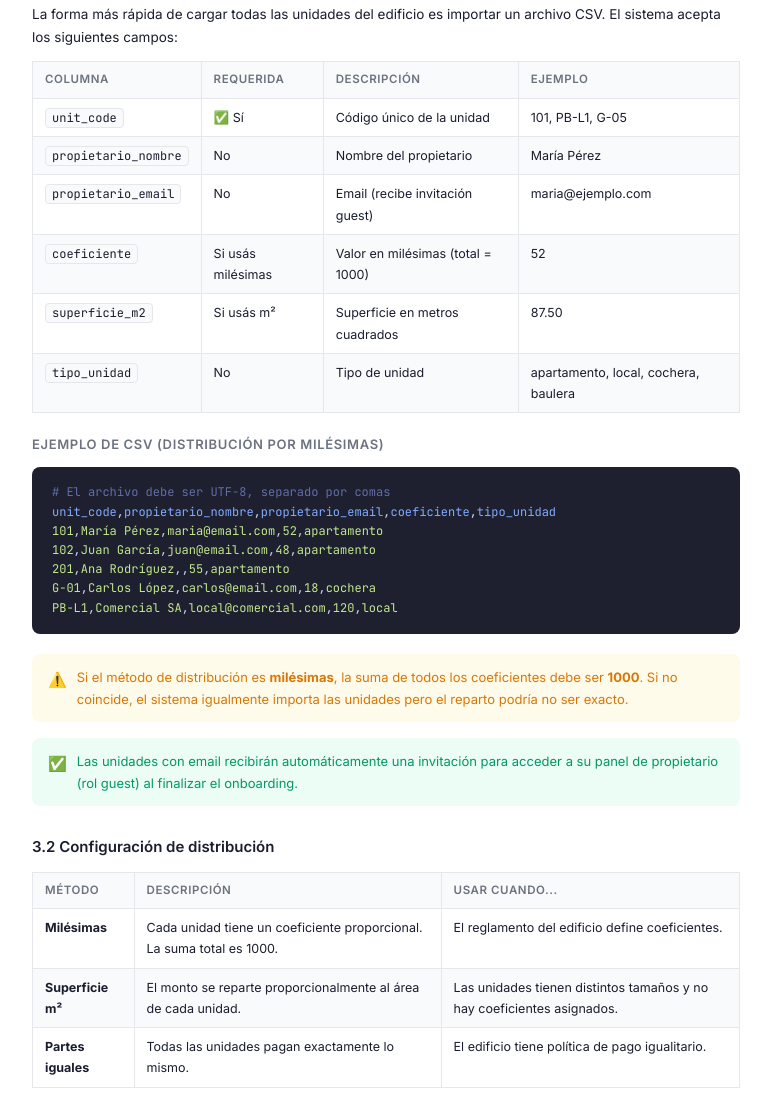
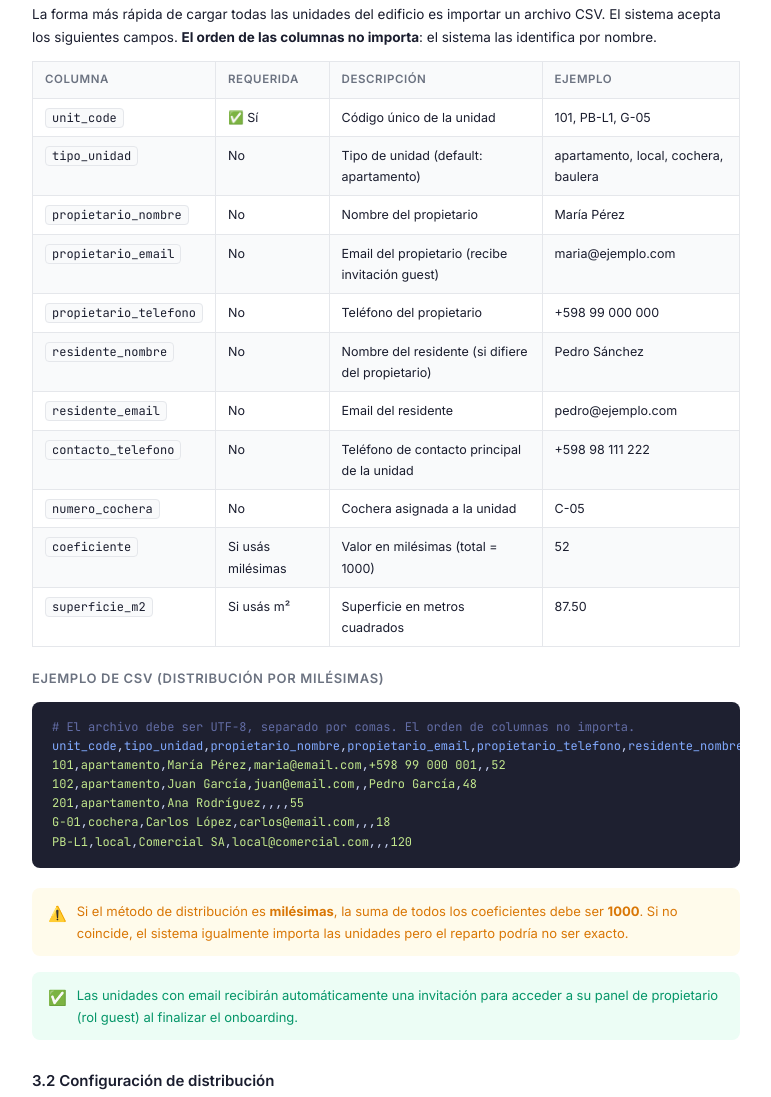
Before and after one commit to martinsosa86/elencargado-docs, a plain HTML site: page index.html in a window 1280 px wide. Shown: the part 3445-4542 px from the top of the page, without its empty margins (254-1025 px from the left). Drawn offline with Linux system fonts and the light colour scheme.

Commit message:
docs: update units and vendors CSV import documentation
Units: add missing columns (propietario_telefono, residente_email,
contacto_telefono, numero_cochera), clarify column order doesn't matter.
Vendors: add full column table; note providers are shared across all
buildings of the administradora.

Co-Authored-By: Claude Sonnet 4.6 <noreply@anthropic.com>

```diff
--- a/index.html
+++ b/index.html
@@ -495,7 +495,8 @@
 
   <p>
     La forma más rápida de cargar todas las unidades del edificio es importar un archivo CSV.
-    El sistema acepta los siguientes campos:
+    El sistema acepta los siguientes campos. <strong>El orden de las columnas no importa</strong>:
+    el sistema las identifica por nombre.
   </p>
 
   <table>
@@ -504,22 +505,27 @@
     </thead>
     <tbody>
       <tr><td><code>unit_code</code></td><td>✅ Sí</td><td>Código único de la unidad</td><td>101, PB-L1, G-05</td></tr>
+      <tr><td><code>tipo_unidad</code></td><td>No</td><td>Tipo de unidad (default: apartamento)</td><td>apartamento, local, cochera, baulera</td></tr>
       <tr><td><code>propietario_nombre</code></td><td>No</td><td>Nombre del propietario</td><td>María Pérez</td></tr>
-      <tr><td><code>propietario_email</code></td><td>No</td><td>Email (recibe invitación guest)</td><td>maria@ejemplo.com</td></tr>
+      <tr><td><code>propietario_email</code></td><td>No</td><td>Email del propietario (recibe invitación guest)</td><td>maria@ejemplo.com</td></tr>
+      <tr><td><code>propietario_telefono</code></td><td>No</td><td>Teléfono del propietario</td><td>+598 99 000 000</td></tr>
+      <tr><td><code>residente_nombre</code></td><td>No</td><td>Nombre del residente (si difiere del propietario)</td><td>Pedro Sánchez</td></tr>
+      <tr><td><code>residente_email</code></td><td>No</td><td>Email del residente</td><td>pedro@ejemplo.com</td></tr>
+      <tr><td><code>contacto_telefono</code></td><td>No</td><td>Teléfono de contacto principal de la unidad</td><td>+598 98 111 222</td></tr>
+      <tr><td><code>numero_cochera</code></td><td>No</td><td>Cochera asignada a la unidad</td><td>C-05</td></tr>
       <tr><td><code>coeficiente</code></td><td>Si usás milésimas</td><td>Valor en milésimas (total = 1000)</td><td>52</td></tr>
       <tr><td><code>superficie_m2</code></td><td>Si usás m²</td><td>Superficie en metros cuadrados</td><td>87.50</td></tr>
-      <tr><td><code>tipo_unidad</code></td><td>No</td><td>Tipo de unidad</td><td>apartamento, local, cochera, baulera</td></tr>
     </tbody>
   </table>
 
   <h4>Ejemplo de CSV (distribución por milésimas)</h4>
-  <pre><span class="comment"># El archivo debe ser UTF-8, separado por comas</span>
-<span class="key">unit_code</span>,<span class="key">propietario_nombre</span>,<span class="key">propietario_email</span>,<span class="key">coeficiente</span>,<span class="key">tipo_unidad</span>
-<span class="val">101</span>,<span class="val">María Pérez</span>,<span class="val">maria@email.com</span>,<span class="val">52</span>,<span class="val">apartamento</span>
-<span class="val">102</span>,<span class="val">Juan García</span>,<span class="val">juan@email.com</span>,<span class="val">48</span>,<span class="val">apartamento</span>
-<span class="val">201</span>,<span class="val">Ana Rodríguez</span>,<span class="val"></span>,<span class="val">55</span>,<span class="val">apartamento</span>
-<span class="val">G-01</span>,<span class="val">Carlos López</span>,<span class="val">carlos@email.com</span>,<span class="val">18</span>,<span class="val">cochera</span>
-<span class="val">PB-L1</span>,<span class="val">Comercial SA</span>,<span class="val">local@comercial.com</span>,<span class="val">120</span>,<span class="val">local</span></pre>
+  <pre><span class="comment"># El archivo debe ser UTF-8, separado por comas. El orden de columnas no importa.</span>
+<span class="key">unit_code</span>,<span class="key">tipo_unidad</span>,<span class="key">propietario_nombre</span>,<span class="key">propietario_email</span>,<span class="key">propietario_telefono</span>,<span class="key">residente_nombre</span>,<span class="key">coeficiente</span>
+<span class="val">101</span>,<span class="val">apartamento</span>,<span class="val">María Pérez</span>,<span class="val">maria@email.com</span>,<span class="val">+598 99 000 001</span>,<span class="val"></span>,<span class="val">52</span>
+<span class="val">102</span>,<span class="val">apartamento</span>,<span class="val">Juan García</span>,<span class="val">juan@email.com</span>,<span class="val"></span>,<span class="val">Pedro García</span>,<span class="val">48</span>
+<span class="val">201</span>,<span class="val">apartamento</span>,<span class="val">Ana Rodríguez</span>,<span class="val"></span>,<span class="val"></span>,<span class="val"></span>,<span class="val">55</span>
+<span class="val">G-01</span>,<span class="val">cochera</span>,<span class="val">Carlos López</span>,<span class="val">carlos@email.com</span>,<span class="val"></span>,<span class="val"></span>,<span class="val">18</span>
+<span class="val">PB-L1</span>,<span class="val">local</span>,<span class="val">Comercial SA</span>,<span class="val">local@comercial.com</span>,<span class="val"></span>,<span class="val"></span>,<span class="val">120</span></pre>
 
   <div class="callout warning">
     <span class="callout-icon">⚠️</span>
@@ -760,13 +766,32 @@
   <h3>Proveedores</h3>
   <p>
     Desde el menú <strong>Proveedores</strong> podés mantener un registro de empresas y personas
-    que prestan servicios al edificio. Cada proveedor puede tener datos bancarios para facilitar
-    los pagos.
+    que prestan servicios al edificio. Los proveedores son compartidos entre todos los edificios
+    de la administradora. Cada proveedor puede tener datos bancarios, contacto principal y
+    un contacto secundario.
   </p>
   <p>
     También es posible importar proveedores masivamente desde un archivo CSV usando el botón
     <strong>"Importar CSV"</strong> en la página de proveedores.
+    <strong>El orden de las columnas no importa</strong>: el sistema las identifica por nombre.
   </p>
+
+  <table>
+    <thead>
+      <tr><th>Columna</th><th>Requerida</th><th>Descripción</th><th>Ejemplo</th></tr>
+    </thead>
+    <tbody>
+      <tr><td><code>nombre_fantasia</code></td><td>✅ Sí</td><td>Nombre comercial del proveedor</td><td>Plomería López</td></tr>
+      <tr><td><code>razon_social</code></td><td>No</td><td>Razón social legal</td><td>López &amp; Asoc. SRL</td></tr>
+      <tr><td><code>banco</code></td><td>No</td><td>Banco donde cobran</td><td>Scotiabank</td></tr>
+      <tr><td><code>tipo_cuenta</code></td><td>No</td><td>Tipo de cuenta bancaria</td><td>Caja de ahorro</td></tr>
+      <tr><td><code>numero_cuenta</code></td><td>No</td><td>Número de cuenta</td><td>000-123456-00</td></tr>
+      <tr><td><code>titular_cuenta</code></td><td>No</td><td>Titular de la cuenta</td><td>Juan López</td></tr>
+      <tr><td><code>contacto_nombre</code></td><td>No</td><td>Nombre del contacto principal</td><td>Ana García</td></tr>
+      <tr><td><code>contacto_email</code></td><td>No</td><td>Email del contacto principal</td><td>ana@lopez.com</td></tr>
+      <tr><td><code>contacto_telefono</code></td><td>No</td><td>Teléfono del contacto principal</td><td>+598 99 000 000</td></tr>
+    </tbody>
+  </table>
 
   <h3>Gastos</h3>
   <p>
```
